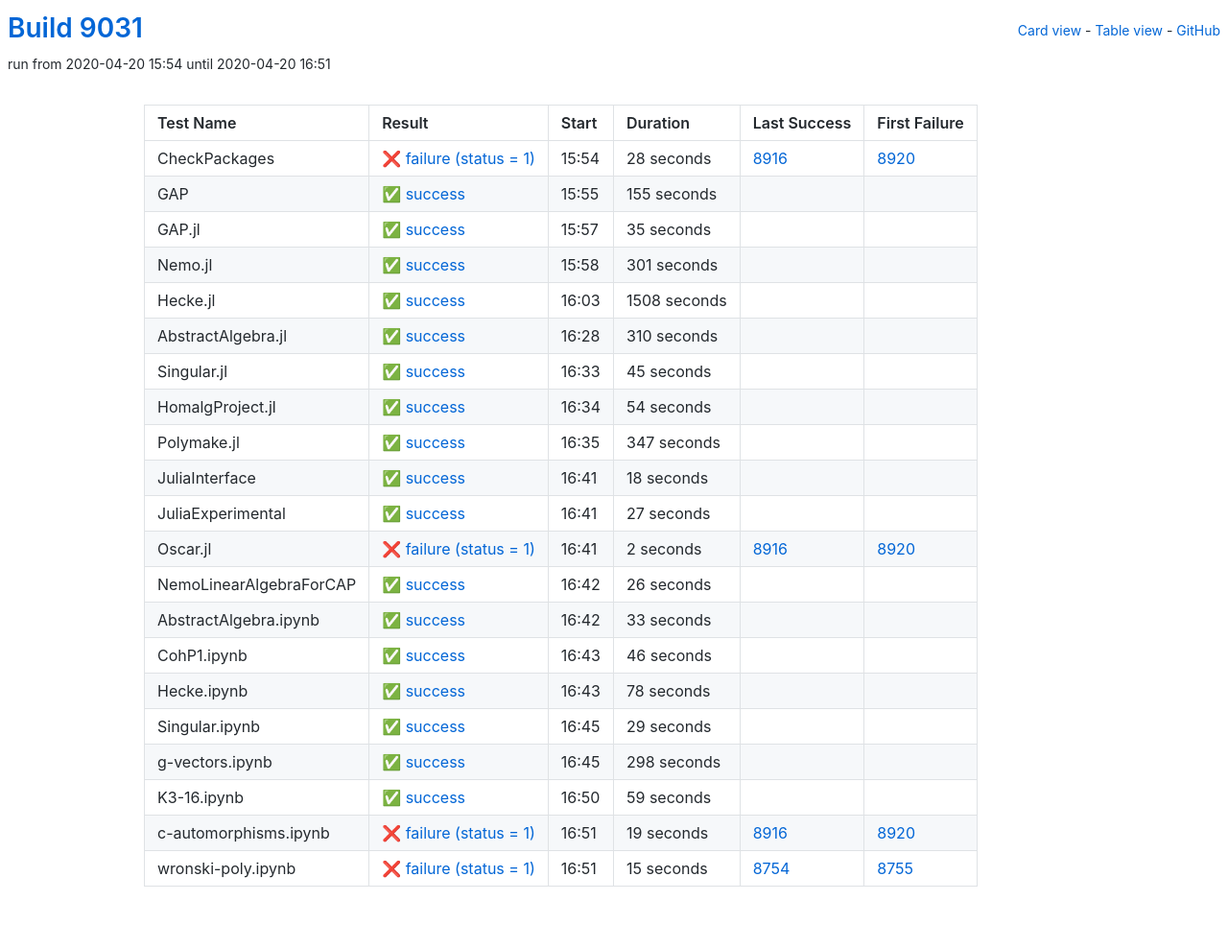
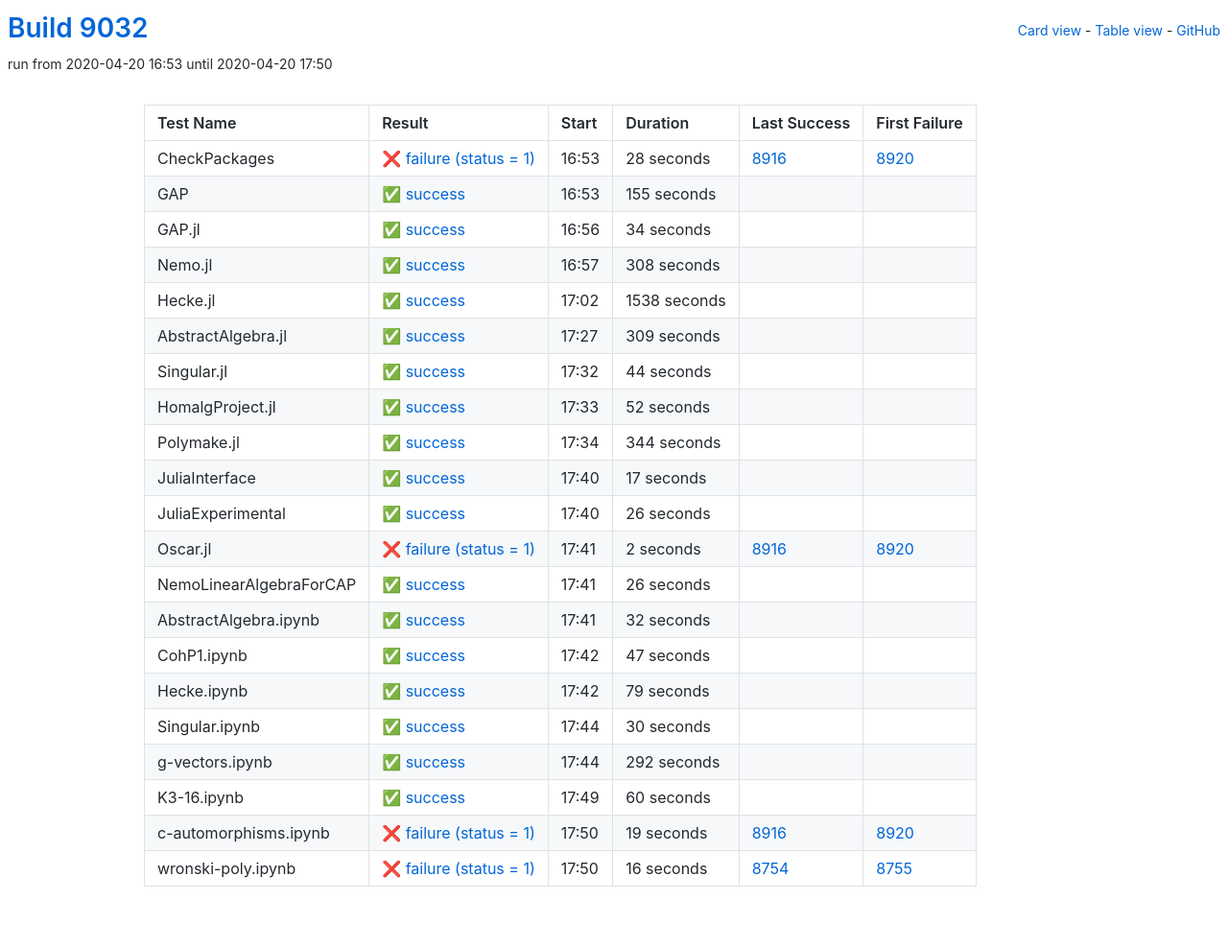
Before and after one commit to oscar-system/oscar-ci-status, a Jekyll site: the page built from table.html, in a window 1280 px wide. Shown: the whole page at 96% size. Built offline with Jekyll 4.4.1, drawn with Linux system fonts in a browser that asks for light colours.

Commit message:
Build 9032

```diff
--- a/_data/ci.yml
+++ b/_data/ci.yml
@@ -1,5 +1,5 @@
-build: 9031
-build_url: https://oscarci.mathematik.uni-kl.de/job/oscar/9031/
+build: 9032
+build_url: https://oscarci.mathematik.uni-kl.de/job/oscar/9032/
 job: oscar
 tests:
 - duration: 28
@@ -8,9 +8,9 @@
   first_failure_url: https://oscarci.mathematik.uni-kl.de/job/oscar/8920/
   last_success: 8916
   last_success_url: https://oscarci.mathematik.uni-kl.de/job/oscar/8916/
-  log: https://oscarci.mathematik.uni-kl.de/job/oscar/9031/artifact/logs/build-9031/CheckPackages.log
+  log: https://oscarci.mathematik.uni-kl.de/job/oscar/9032/artifact/logs/build-9032/CheckPackages.log
   name: CheckPackages
-  start: 2020-04-20 15:54
+  start: 2020-04-20 16:53
   status: failure
   success: false
 - duration: 155
@@ -19,108 +19,108 @@
   first_failure_url: null
   last_success: false
   last_success_url: null
-  log: https://oscarci.mathematik.uni-kl.de/job/oscar/9031/artifact/logs/build-9031/GAP.log
+  log: https://oscarci.mathematik.uni-kl.de/job/oscar/9032/artifact/logs/build-9032/GAP.log
   name: GAP
-  start: 2020-04-20 15:55
+  start: 2020-04-20 16:53
   status: success
   success: true
-- duration: 35
+- duration: 34
   exitcode: 0
   first_failure: false
   first_failure_url: null
   last_success: false
   last_success_url: null
-  log: https://oscarci.mathematik.uni-kl.de/job/oscar/9031/artifact/logs/build-9031/GAP.jl.log
+  log: https://oscarci.mathematik.uni-kl.de/job/oscar/9032/artifact/logs/build-9032/GAP.jl.log
   name: GAP.jl
-  start: 2020-04-20 15:57
+  start: 2020-04-20 16:56
   status: success
   success: true
-- duration: 301
+- duration: 308
   exitcode: 0
   first_failure: false
   first_failure_url: null
   last_success: false
   last_success_url: null
-  log: https://oscarci.mathematik.uni-kl.de/job/oscar/9031/artifact/logs/build-9031/Nemo.jl.log
+  log: https://oscarci.mathematik.uni-kl.de/job/oscar/9032/artifact/logs/build-9032/Nemo.jl.log
   name: Nemo.jl
-  start: 2020-04-20 15:58
+  start: 2020-04-20 16:57
   status: success
   success: true
-- duration: 1508
+- duration: 1538
   exitcode: 0
   first_failure: false
   first_failure_url: null
   last_success: false
   last_success_url: null
-  log: https://oscarci.mathematik.uni-kl.de/job/oscar/9031/artifact/logs/build-9031/Hecke.jl.log
+  log: https://oscarci.mathematik.uni-kl.de/job/oscar/9032/artifact/logs/build-9032/Hecke.jl.log
   name: Hecke.jl
-  start: 2020-04-20 16:03
+  start: 2020-04-20 17:02
   status: success
   success: true
-- duration: 310
+- duration: 309
   exitcode: 0
   first_failure: false
   first_failure_url: null
   last_success: false
   last_success_url: null
-  log: https://oscarci.mathematik.uni-kl.de/job/oscar/9031/artifact/logs/build-9031/AbstractAlgebra.jl.log
+  log: https://oscarci.mathematik.uni-kl.de/job/oscar/9032/artifact/logs/build-9032/AbstractAlgebra.jl.log
   name: AbstractAlgebra.jl
-  start: 2020-04-20 16:28
+  start: 2020-04-20 17:27
   status: success
   success: true
-- duration: 45
+- duration: 44
   exitcode: 0
   first_failure: false
   first_failure_url: null
   last_success: false
   last_success_url: null
-  log: https://oscarci.mathematik.uni-kl.de/job/oscar/9031/artifact/logs/build-9031/Singular.jl.log
+  log: https://oscarci.mathematik.uni-kl.de/job/oscar/9032/artifact/logs/build-9032/Singular.jl.log
   name: Singular.jl
-  start: 2020-04-20 16:33
+  start: 2020-04-20 17:32
   status: success
   success: true
-- duration: 54
+- duration: 52
   exitcode: 0
   first_failure: false
   first_failure_url: null
   last_success: false
   last_success_url: null
-  log: https://oscarci.mathematik.uni-kl.de/job/oscar/9031/artifact/logs/build-9031/HomalgProject.jl.log
+  log: https://oscarci.mathematik.uni-kl.de/job/oscar/9032/artifact/logs/build-9032/HomalgProject.jl.log
   name: HomalgProject.jl
-  start: 2020-04-20 16:34
+  start: 2020-04-20 17:33
   status: success
   success: true
-- duration: 347
+- duration: 344
   exitcode: 0
   first_failure: false
   first_failure_url: null
   last_success: false
   last_success_url: null
-  log: https://oscarci.mathematik.uni-kl.de/job/oscar/9031/artifact/logs/build-9031/Polymake.jl.log
+  log: https://oscarci.mathematik.uni-kl.de/job/oscar/9032/artifact/logs/build-9032/Polymake.jl.log
   name: Polymake.jl
-  start: 2020-04-20 16:35
+  start: 2020-04-20 17:34
   status: success
   success: true
-- duration: 18
+- duration: 17
   exitcode: 0
   first_failure: false
   first_failure_url: null
   last_success: false
   last_success_url: null
-  log: https://oscarci.mathematik.uni-kl.de/job/oscar/9031/artifact/logs/build-9031/JuliaInterface.log
+  log: https://oscarci.mathematik.uni-kl.de/job/oscar/9032/artifact/logs/build-9032/JuliaInterface.log
   name: JuliaInterface
-  start: 2020-04-20 16:41
+  start: 2020-04-20 17:40
   status: success
   success: true
-- duration: 27
+- duration: 26
   exitcode: 0
   first_failure: false
   first_failure_url: null
   last_success: false
   last_success_url: null
-  log: https://oscarci.mathematik.uni-kl.de/job/oscar/9031/artifact/logs/build-9031/JuliaExperimental.log
+  log: https://oscarci.mathematik.uni-kl.de/job/oscar/9032/artifact/logs/build-9032/JuliaExperimental.log
   name: JuliaExperimental
-  start: 2020-04-20 16:41
+  start: 2020-04-20 17:40
   status: success
   success: true
 - duration: 2
@@ -129,9 +129,9 @@
   first_failure_url: https://oscarci.mathematik.uni-kl.de/job/oscar/8920/
   last_success: 8916
   last_success_url: https://oscarci.mathematik.uni-kl.de/job/oscar/8916/
-  log: https://oscarci.mathematik.uni-kl.de/job/oscar/9031/artifact/logs/build-9031/Oscar.jl.log
+  log: https://oscarci.mathematik.uni-kl.de/job/oscar/9032/artifact/logs/build-9032/Oscar.jl.log
   name: Oscar.jl
-  start: 2020-04-20 16:41
+  start: 2020-04-20 17:41
   status: failure
   success: false
 - duration: 26
@@ -140,75 +140,75 @@
   first_failure_url: null
   last_success: false
   last_success_url: null
-  log: https://oscarci.mathematik.uni-kl.de/job/oscar/9031/artifact/logs/build-9031/NemoLinearAlgebraForCAP.log
+  log: https://oscarci.mathematik.uni-kl.de/job/oscar/9032/artifact/logs/build-9032/NemoLinearAlgebraForCAP.log
   name: NemoLinearAlgebraForCAP
-  start: 2020-04-20 16:42
+  start: 2020-04-20 17:41
   status: success
   success: true
-- duration: 33
+- duration: 32
   exitcode: 0
   first_failure: false
   first_failure_url: null
   last_success: false
   last_success_url: null
-  log: https://oscarci.mathematik.uni-kl.de/job/oscar/9031/artifact/logs/build-9031/AbstractAlgebra.ipynb.log
+  log: https://oscarci.mathematik.uni-kl.de/job/oscar/9032/artifact/logs/build-9032/AbstractAlgebra.ipynb.log
   name: AbstractAlgebra.ipynb
-  start: 2020-04-20 16:42
+  start: 2020-04-20 17:41
   status: success
   success: true
-- duration: 46
+- duration: 47
   exitcode: 0
   first_failure: false
   first_failure_url: null
   last_success: false
   last_success_url: null
-  log: https://oscarci.mathematik.uni-kl.de/job/oscar/9031/artifact/logs/build-9031/CohP1.ipynb.log
+  log: https://oscarci.mathematik.uni-kl.de/job/oscar/9032/artifact/logs/build-9032/CohP1.ipynb.log
   name: CohP1.ipynb
-  start: 2020-04-20 16:43
+  start: 2020-04-20 17:42
   status: success
   success: true
-- duration: 78
+- duration: 79
   exitcode: 0
   first_failure: false
   first_failure_url: null
   last_success: false
   last_success_url: null
-  log: https://oscarci.mathematik.uni-kl.de/job/oscar/9031/artifact/logs/build-9031/Hecke.ipynb.log
+  log: https://oscarci.mathematik.uni-kl.de/job/oscar/9032/artifact/logs/build-9032/Hecke.ipynb.log
   name: Hecke.ipynb
-  start: 2020-04-20 16:43
+  start: 2020-04-20 17:42
   status: success
   success: true
-- duration: 29
+- duration: 30
   exitcode: 0
   first_failure: false
   first_failure_url: null
   last_success: false
   last_success_url: null
-  log: https://oscarci.mathematik.uni-kl.de/job/oscar/9031/artifact/logs/build-9031/Singular.ipynb.log
+  log: https://oscarci.mathematik.uni-kl.de/job/oscar/9032/artifact/logs/build-9032/Singular.ipynb.log
   name: Singular.ipynb
-  start: 2020-04-20 16:45
+  start: 2020-04-20 17:44
   status: success
   success: true
-- duration: 298
+- duration: 292
   exitcode: 0
   first_failure: false
   first_failure_url: null
   last_success: false
   last_success_url: null
-  log: https://oscarci.mathematik.uni-kl.de/job/oscar/9031/artifact/logs/build-9031/g-vectors.ipynb.log
+  log: https://oscarci.mathematik.uni-kl.de/job/oscar/9032/artifact/logs/build-9032/g-vectors.ipynb.log
   name: g-vectors.ipynb
-  start: 2020-04-20 16:45
+  start: 2020-04-20 17:44
   status: success
   success: true
-- duration: 59
+- duration: 60
   exitcode: 0
   first_failure: false
   first_failure_url: null
   last_success: false
   last_success_url: null
-  log: https://oscarci.mathematik.uni-kl.de/job/oscar/9031/artifact/logs/build-9031/K3-16.ipynb.log
+  log: https://oscarci.mathematik.uni-kl.de/job/oscar/9032/artifact/logs/build-9032/K3-16.ipynb.log
   name: K3-16.ipynb
-  start: 2020-04-20 16:50
+  start: 2020-04-20 17:49
   status: success
   success: true
 - duration: 19
@@ -217,19 +217,19 @@
   first_failure_url: https://oscarci.mathematik.uni-kl.de/job/oscar/8920/
   last_success: 8916
   last_success_url: https://oscarci.mathematik.uni-kl.de/job/oscar/8916/
-  log: https://oscarci.mathematik.uni-kl.de/job/oscar/9031/artifact/logs/build-9031/c-automorphisms.ipynb.log
+  log: https://oscarci.mathematik.uni-kl.de/job/oscar/9032/artifact/logs/build-9032/c-automorphisms.ipynb.log
   name: c-automorphisms.ipynb
-  start: 2020-04-20 16:51
+  start: 2020-04-20 17:50
   status: failure
   success: false
-- duration: 15
+- duration: 16
   exitcode: 1
   first_failure: 8755
   first_failure_url: https://oscarci.mathematik.uni-kl.de/job/oscar/8755/
   last_success: 8754
   last_success_url: https://oscarci.mathematik.uni-kl.de/job/oscar/8754/
-  log: https://oscarci.mathematik.uni-kl.de/job/oscar/9031/artifact/logs/build-9031/wronski-poly.ipynb.log
+  log: https://oscarci.mathematik.uni-kl.de/job/oscar/9032/artifact/logs/build-9032/wronski-poly.ipynb.log
   name: wronski-poly.ipynb
-  start: 2020-04-20 16:51
+  start: 2020-04-20 17:50
   status: failure
   success: false
```
Also changed, not shown: README.md.
